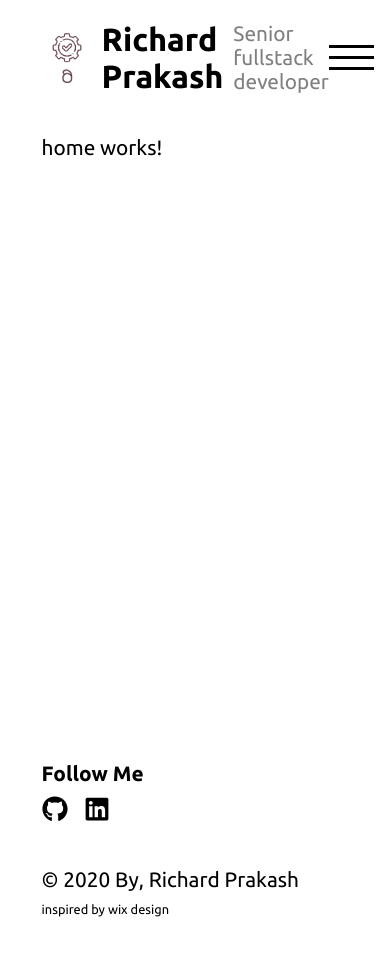
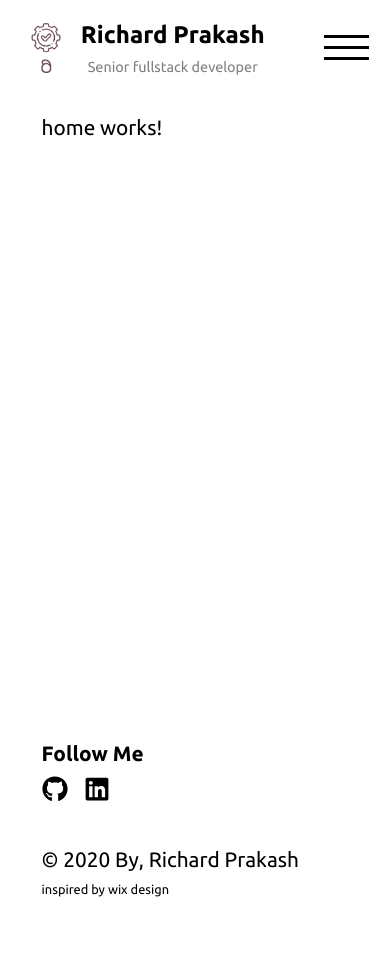
Before and after one commit to richrd77/Portfolio, an Angular app: page / in a window 390 px wide. Built offline with nearby package versions, Linux system fonts and the light colour scheme.

Commit message:
header complete responsive

```diff
--- a/src/app/components/header/header.component.html
+++ b/src/app/components/header/header.component.html
@@ -1,10 +1,12 @@
 <div class="header-wrapper">
     <div class="name-logo">
-        <img src="assets/logo/logo-accent.png">
-        <span class="name">Richard Prakash</span>
-        <span class="designation">Senior fullstack developer</span>
+        <img src="assets/logo/logo-accent.png" alt="logo">
+        <div class="name-des">
+            <span class="name">Richard Prakash</span>
+            <span class="designation">Senior fullstack developer</span>
+        </div>
     </div>
-    <button class="ham" (click)="ShowMenu($event)">
+    <button class="ham" (click)="ShowMenu($event)" title="menu">
         <span></span>
         <span></span>
         <span></span>
--- a/src/app/components/header/header.component.scss
+++ b/src/app/components/header/header.component.scss
@@ -8,6 +8,9 @@ div.header-wrapper {
     @media (max-width: $breaking-point) {
         position: relative;
     }
+    @media (max-width:712px) {
+        padding: 1em;
+    }
     > div.name-logo {
         display: flex;
         gap: 10px;
@@ -17,12 +20,26 @@ div.header-wrapper {
             height: 50px;
             object-fit: contain;
         }
+        >div.name-des {
+            display: flex;
+            gap: 10px;
+            align-items: center;
+            @media (max-width:712px) {
+                flex-direction: column;
+            }
             > span.name {
                 font-weight: 600;
                 font-size: 2rem;
+                @media (max-width:712px) {
+                    font-size: 1.5rem;
+                }
             }
             > span.designation {
                 color: gray; //TODO: change acc to theme
+                @media (max-width:712px) {
+                    font-size: 0.9rem;
+                }
+            }
         }
     }
     > nav {
@@ -35,6 +52,7 @@ div.header-wrapper {
             overflow-y: hidden;
             pointer-events: none;
             transition: max-height 0.5s ease-out;
+            background-color: white;
             &.show {
                 pointer-events: all;
                 max-height: 1000px;
```
Lines whose indentation alone changed are shown as unchanged.
